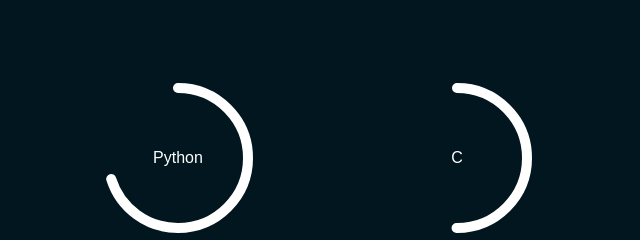
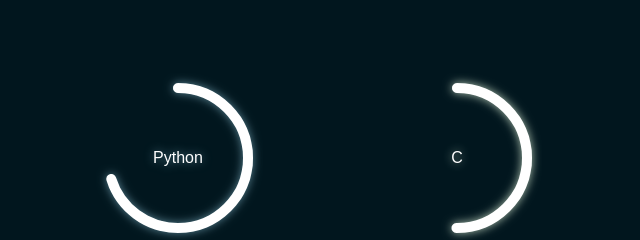
Before and after one commit to StevenSab11/PDS, a plain HTML site: page index.html in a window 1280 px wide. Shown: the part 1411-1651 px from the top of the page, 602-1242 px from the left. Drawn offline with nearby package versions, Linux system fonts and the light colour scheme.

Commit message:
Update butang.css
Adjusted the Color of the progress bar of Python and C

```diff
--- a/butang.css
+++ b/butang.css
@@ -174,11 +174,11 @@
   }
 
   .shadow-python {
-    filter: drop-shadow(0 0 5px var(--color-scss));
+    filter: drop-shadow(0 0 5px var(--color-python));
   }
 
   .shadow-c {
-    filter: drop-shadow(0 0 5px var(--color-js));
+    filter: drop-shadow(0 0 5px var(--color-c));
   }
 
   /* Circle Animation Styles */
```
